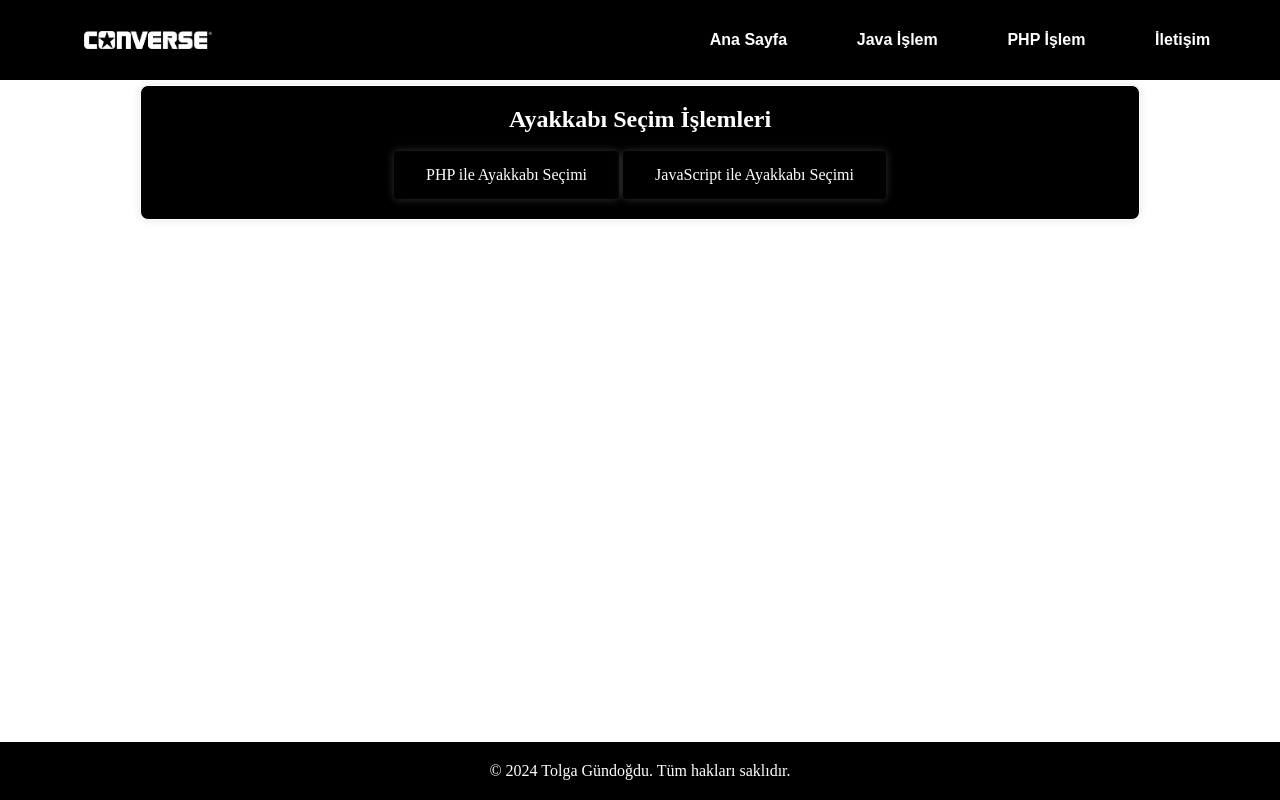
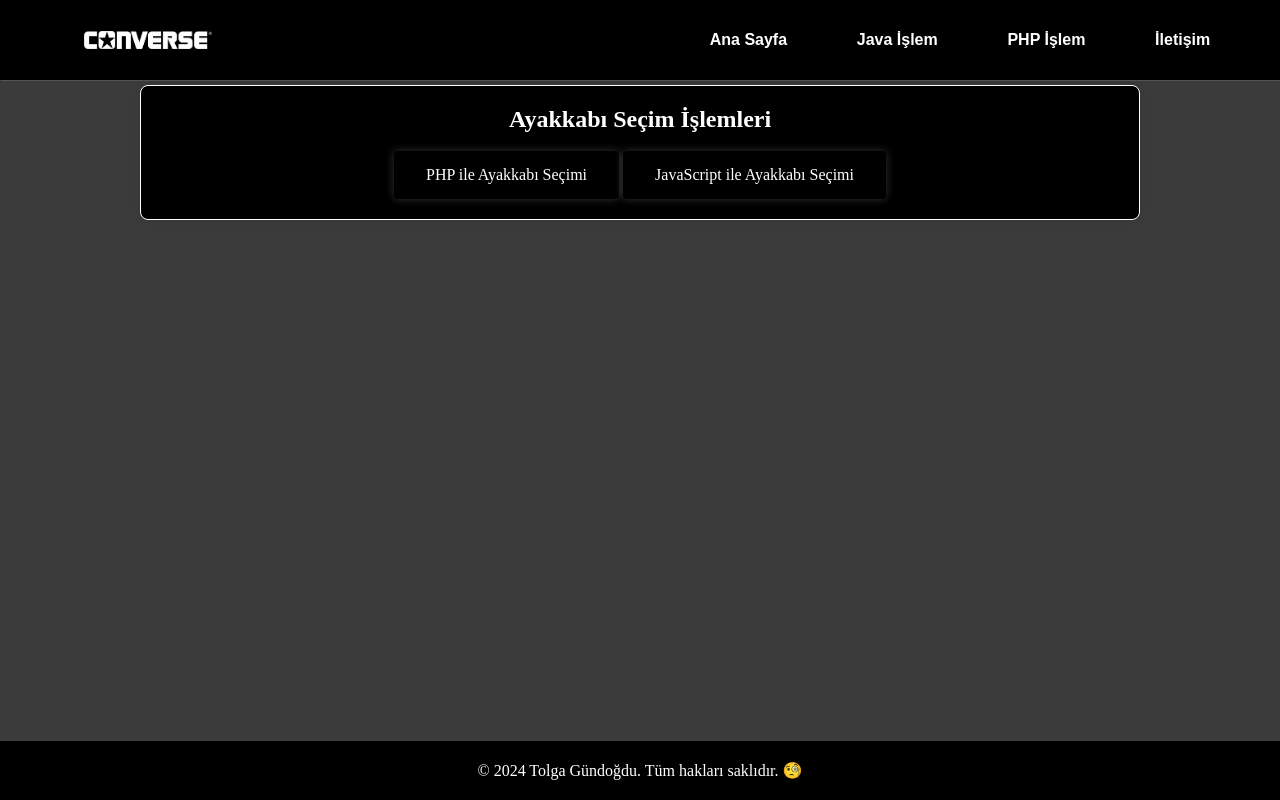
Before and after one commit to tlggnd/Dersler, a PHP site: page / in a window 1280 px wide. Run offline with PHP 8.4, Linux system fonts and the light colour scheme.

Commit message:
body arkaplan güncellendi

```diff
--- a/assets/css/style.css
+++ b/assets/css/style.css
@@ -3,8 +3,12 @@
     padding: 0;
     box-sizing: border-box;
     color: white;
+
 }
 
+body {
+    background-color: rgb(59, 59, 59);
+}
 
 
 header {
--- a/theme/footer.php
+++ b/theme/footer.php
@@ -1,7 +1,7 @@
 </body>
 
 <footer>
-    <p>&copy; 2024 Tolga Gündoğdu. Tüm hakları saklıdır.</p>
+    <p>&copy; 2024 Tolga Gündoğdu. Tüm hakları saklıdır. &#129488;</p>
 </footer>
 
 <script src=".\assets\js\app.js"></script>
```
